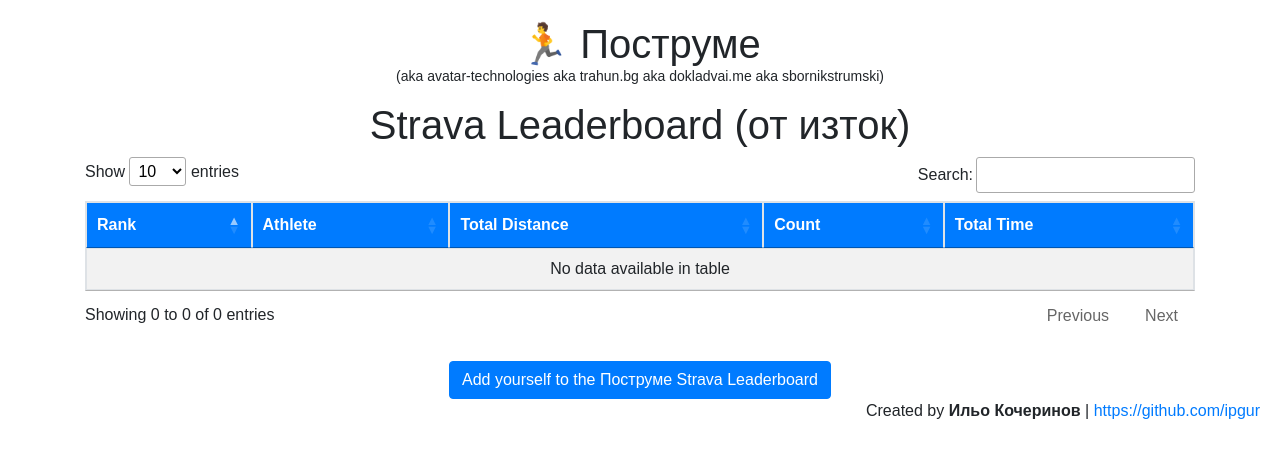
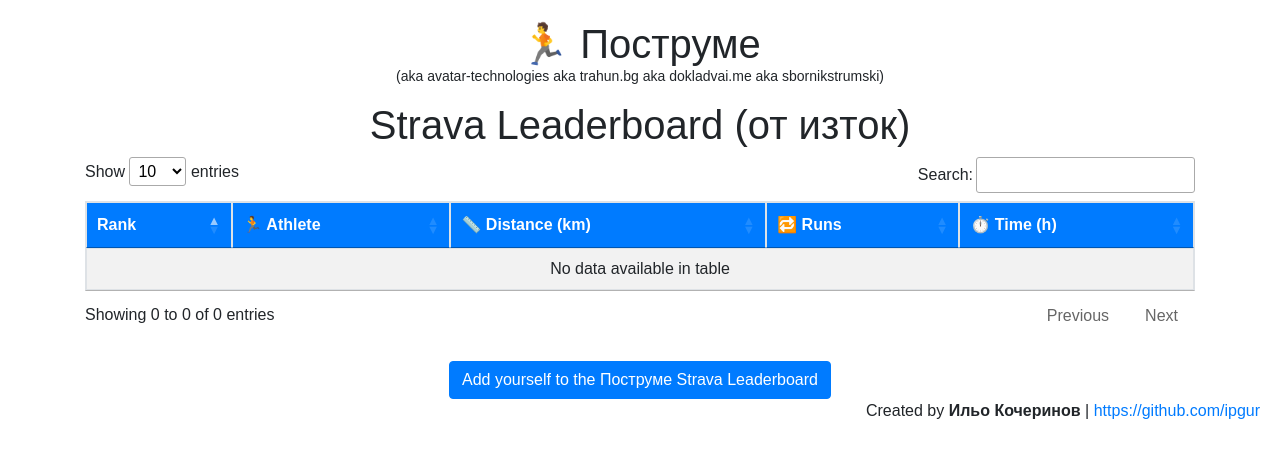
Before and after one commit to ipgur/strava-flask-leaderboard, a Flask app: page / in a window 1280 px wide. Shown: the top 458 px of the page. Run offline with Flask 3, Linux system fonts and the light colour scheme; some libraries are stand-ins or nearby versions.

Commit message:
Add avatart

```diff
--- a/app.py
+++ b/app.py
@@ -107,32 +107,39 @@
             user.token_expires_at = datetime.utcfromtimestamp(t["expires_at"])
             db.session.commit()
 
-        r = requests.get(
-            "https://www.strava.com/api/v3/athletes/{}/stats".format(user.strava_id),
+        # Get athlete profile (for avatar, name, etc.)
+        athlete_response = requests.get(
+            "https://www.strava.com/api/v3/athlete",
             headers={"Authorization": f"Bearer {user.access_token}"}
         )
 
-        if r.status_code == 200:
-            data  = r.json()
-            print(data)  # Add this line to inspect the structure
+        # Get athlete stats (run distance, etc.)
+        stats_response = requests.get(
+            f"https://www.strava.com/api/v3/athletes/{user.strava_id}/stats",
+            headers={"Authorization": f"Bearer {user.access_token}"}
+        )
 
-            # Get YTD running totals
+        if athlete_response.status_code == 200 and stats_response.status_code == 200:
+            athlete = athlete_response.json()
+            data = stats_response.json()
+
+            # Extract YTD run stats
             ytd_run_totals = data.get('ytd_run_totals', {})
-            print(ytd_run_totals)
-
-            # Extract total distance for the current year in meters
             total_meters = ytd_run_totals.get('distance', 0)
             total_runs = ytd_run_totals.get('count', 0)
             total_time = ytd_run_totals.get('moving_time', 0) / 3600
 
             # Convert meters to kilometers
-            total_kms = total_meters / 1000  # Convert meters to kilometers
+            total_kms = total_meters / 1000
+
             stats.append({
-                "name": f"{user.firstname} {user.lastname}",
-                "kms": round(total_kms, 2),  # Round to 2 decimal places
-                "count": round(total_runs, 2),  # Round to 2 decimal places
-                "time": round(total_time, 2),  # Round to 2 decimal places
+                "name": f"{athlete.get('firstname')} {athlete.get('lastname')}",
+                "avatar": athlete.get("profile_medium"),  # or "profile" for larger
+                "kms": round(total_kms, 2),
+                "count": round(total_runs, 2),
+                "time": round(total_time, 2),
             })
+
     # Sort stats by 'kms' in descending order (highest kilometers first)
     stats.sort(key=lambda x: x["kms"], reverse=True)
     return render_template("home.html", stats=stats)
--- a/templates/home.html
+++ b/templates/home.html
@@ -47,17 +47,20 @@
             <thead>
                 <tr>
                     <th>Rank</th>
-                    <th>Athlete</th>
-                    <th>Total Distance</th>
-                    <th>Count</th>
-                    <th>Total Time</th>
+                    <th>🏃 Athlete</th>
+                    <th>📏 Distance (km)</th>
+                    <th>🔁 Runs</th>
+                    <th>⏱️ Time (h)</th>
                 </tr>
             </thead>
             <tbody>
                 {% for stat in stats %}
                     <tr>
                         <td>{{ loop.index }}</td>
-                        <td>{{ stat.name }}</td>
+                        <td>
+                            <img src="{{ stat.avatar }}" alt="avatar" style="height: 32px; width: 32px; border-radius: 50%; vertical-align: middle; margin-right: 8px;">
+                            {{ stat.name }}
+                        </td>
                         <td>{{ stat.kms }} km</td>
                         <td>{{ stat.count }}</td>
                         <td>{{ stat.time }} h</td>
```
